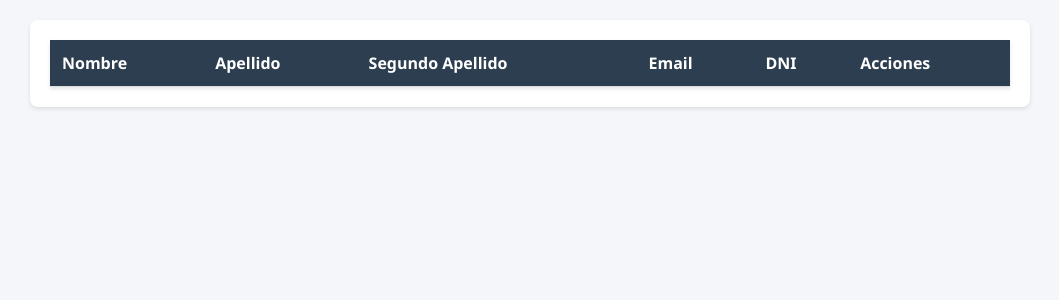
After one commit to iJonyDev/PHP_Docker_api, a PHP site: page /page2.php in a window 1280 px wide. The commit adds this page. Shown: the top 300 px of the page, without its empty margins (110-1169 px from the left). Run offline with PHP 8.4, Linux system fonts and the light colour scheme; lists and menus that the app fills with data are empty.

Commit message:
feat: Frontend Users

```diff
--- /dev/null
+++ b/frontend/app.js
@@ -0,0 +1,173 @@
+console.log("Hello, js!");
+console.log(window.location.href);
+window.moveTo(10, 10);
+var variable = "Hello, World!";
+
+window.addEventListener("DOMContentLoaded", (event) => {
+  document.getElementById("lastName").addEventListener("click", function () {
+    console.log("has clickeado en el apellido");
+  });
+
+  getUsersByXHR();
+});
+
+function addUser() {
+  const firstNameValue = document.getElementById("firstName").value;
+  const lastNameValue = document.getElementById("lastName").value;
+  const secondLastNameValue = document.getElementById("secondLastName").value;
+  const emailValue = document.getElementById("email").value;
+  const dniValue = document.getElementById("dni").value;
+
+  console.log(
+    firstName +
+      " " +
+      lastName +
+      " " +
+      secondLastName +
+      " - " +
+      email +
+      " - " +
+      dni,
+  );
+  const user = {
+    firstName: firstNameValue,
+    lastName: lastNameValue,
+    secondLastName: secondLastNameValue,
+    email: emailValue,
+    dni: dniValue,
+  };
+
+  //   const user = {
+  //     firstName: firstName,
+  //     lastName,
+  //     secondLastName,
+  //     email,
+  //     dni
+  //   };
+
+  //   const otroUser = {
+  //     nombre,
+  //     apellido,
+  //     segundoApellido,
+  //     email,
+  //     dni,
+  //   };
+
+  const myObjet = {
+    key1: "valor1",
+    key2: "valor2",
+    key3: user,
+  };
+
+  const myJson = {
+    "Key 1": "Valor 1",
+    "Key 2": "Valor 2",
+  };
+
+  const realJSON = JSON.stringify(myJson);
+  const realObjet = JSON.parse(realJSON);
+
+  console.log(user);
+  // console.log(otroUser);
+  console.log(myObjet);
+  console.log(myJson);
+
+  console.log(typeof user);
+  console.log(typeof myJson);
+  console.log(realJSON);
+  console.log(realObjet);
+}
+
+function callAdUSerServer(user) {
+  var myHeaders = new Headers();
+  myHeaders.append("Content-Type", "application/json");
+
+  var raw = JSON.stringify(user);
+
+  var requestOptions = {
+    method: "POST",
+    headers: myHeaders,
+    body: raw,
+    redirect: "follow",
+  };
+
+  fetch("http://192.168.1.138:8090/api-rest/api/users/", requestOptions)
+    .then((response) => response.text())
+    .then((result) => console.log(result))
+    .catch((error) => console.log("error", error));
+}
+
+function vaApresionar() {
+  console.log("quiere presiona el botón");
+}
+
+function enfocado() {
+  console.log("el campo está enfoco");
+}
+
+function desenfocado() {
+  console.log("el campo está desenfoco");
+}
+
+function getUsersByXHR() {
+  const users = [];
+  var data = "";
+
+  var xhr = new XMLHttpRequest();
+  xhr.withCredentials = true;
+
+  xhr.addEventListener("readystatechange", function () {
+    // model users:
+    /**
+     * {
+        "id": "1",
+        "name": "Juan Mauricio 3",
+        "lastName": "Pérez",
+        "secondLastName": "González",
+        "email": "juan.perez@modificado5.com",
+        "dni": "A12345678"
+    },
+     */
+    if (this.readyState === 4) {
+      console.log(this.responseText);
+      let users = [];
+      if (this.responseText && this.responseText.length > 0) {
+        users = JSON.parse(this.responseText);
+      }
+      console.log(users);
+      const tbody = document.getElementById("usersList");
+
+      for (var i = 0; i < users.length; i++) {
+        const tr = document.createElement("tr");
+        const tdName = document.createElement("td");
+        tdName.textContent = users[i].name;
+        tr.appendChild(tdName);
+
+        const tdLastName = document.createElement("td");
+        tdLastName.textContent = users[i].lastName;
+        tr.appendChild(tdLastName);
+
+        const tdSecondLastName = document.createElement("td");
+        tdSecondLastName.textContent = users[i].secondLastName;
+        tr.appendChild(tdSecondLastName);
+
+        const tdEmail = document.createElement("td");
+        tdEmail.textContent = users[i].email;
+        tr.appendChild(tdEmail);
+
+        const tdDni = document.createElement("td");
+        tdDni.textContent = users[i].dni;
+        tr.appendChild(tdDni);
+
+        tbody.appendChild(tr);
+      }
+    }
+  });
+
+  xhr.open(
+    "GET",
+    "http://192.168.1.138:8090/api-rest/api/users/details/details.php",
+  );
+
+  xhr.send(data);
+}
--- /dev/null
+++ b/frontend/styles.css
@@ -0,0 +1,83 @@
+:root {
+    --primary-color: #2c3e50;
+    --secondary-color: #3498db;
+    --background: #f5f6fa;
+}
+
+body {
+    font-family: 'Segoe UI', sans-serif;
+    margin: 0;
+    padding: 20px;
+    background-color: var(--background);
+}
+
+.container {
+    max-width: 1000px;
+    margin: 0 auto;
+}
+
+.user-form {
+    background: white;
+    padding: 20px;
+    border-radius: 8px;
+    box-shadow: 0 2px 4px rgba(0,0,0,0.1);
+    margin-bottom: 20px;
+}
+
+.form-grid {
+    display: grid;
+    grid-template-columns: repeat(auto-fit, minmax(200px, 1fr));
+    gap: 15px;
+    margin-bottom: 15px;
+}
+
+input {
+    padding: 10px;
+    border: 1px solid #ddd;
+    border-radius: 4px;
+    width: 100%;
+    box-sizing: border-box;
+}
+
+button {
+    background-color: var(--secondary-color);
+    color: white;
+    border: none;
+    padding: 10px 20px;
+    border-radius: 4px;
+    cursor: pointer;
+    transition: background-color 0.3s;
+}
+
+button:hover {
+    background-color: #2980b9;
+}
+
+.users-table {
+    width: 100%;
+    border-collapse: collapse;
+    background: white;
+    box-shadow: 0 2px 4px rgba(0,0,0,0.1);
+}
+
+.users-table th,
+.users-table td {
+    padding: 12px;
+    text-align: left;
+    border-bottom: 1px solid #ddd;
+}
+
+.users-table th {
+    background-color: var(--primary-color);
+    color: white;
+}
+
+.actions button {
+    margin-left: 5px;
+    padding: 5px 10px;
+    font-size: 0.9em;
+}
+
+.edit-mode {
+    background-color: #f1c40f;
+}
--- /dev/null
+++ b/page2.php
@@ -0,0 +1,45 @@
+<!DOCTYPE html>
+<html lang="en">
+  <head>
+    <meta charset="UTF-8" />
+    <meta name="viewport" content="width=device-width, initial-scale=1.0" />
+    <title>Document</title>
+    <link href="./frontend/styles.css" rel="stylesheet" />
+  </head>
+  <body>
+    <div class="container">
+      <div class="user-form">
+
+
+      <table class="users-table">
+        <thead>
+          <tr>
+            <th>Nombre</th>
+            <th>Apellido</th>
+            <th>Segundo Apellido</th>
+            <th>Email</th>
+            <th>DNI</th>
+            <th>Acciones</th>
+          </tr>
+        </thead>
+        <tbody id="usersList">
+        <tr>
+            <?php
+            if ( $_SERVER['REQUEST_METHOD'] == 'POST' )
+            {
+            ?>
+                <th><?php echo $_POST['firstName']; ?></th>
+                <th><?php echo $_POST['lastName']; ?></th>
+                <th><?php echo $_POST['secondLastName']; ?></th>
+                <th><?php echo $_POST['email']; ?></th>
+                <th><?php echo $_POST['dni']; ?></th>
+            <?php
+            }
+            ?>
+          </tr>
+        </tbody>
+      </table>
+    </div>
+    <script src="./frontend/app.js" defer></script>
+  </body>
+</html>
```
Also changed, not shown: api/users/details/details.php (+22 -7 lines), api/users/index.php (+8 -4 lines), frontend/index.html (+55 -1 lines), index.php (+73 -3 lines).
